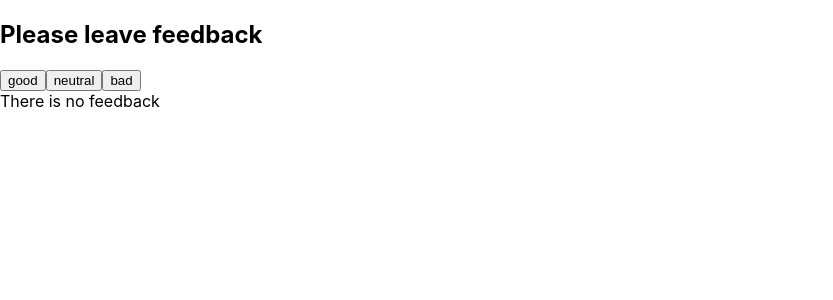
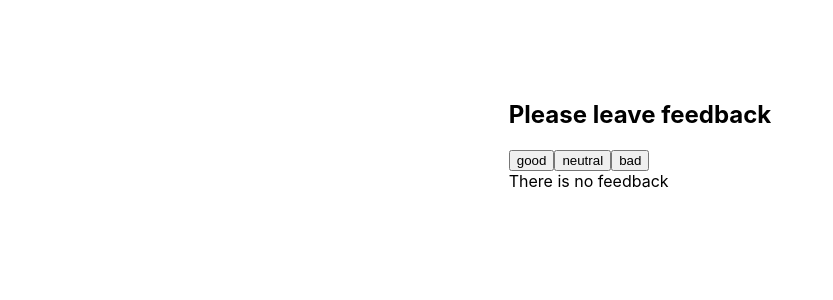
Before and after one commit to barkode/goit-react-hw-02-feedback, a React (Create React App) app: page / in a window 1280 px wide. Shown: the top 300 px of the page, without its empty margins (0-833 px from the left). Built offline with nearby package versions, Linux system fonts and the light colour scheme.

Commit message:
add some styles

```diff
--- a/src/components/app/App.module.css
+++ /dev/null
@@ -1,8 +0,0 @@
-div {
-  height: '100vh';
-  display: 'flex';
-  justify-content: 'center';
-  align-items: 'center';
-  font-size: 40;
-  color: '#010101';
-}
--- a/src/index.css
+++ b/src/index.css
@@ -13,3 +13,19 @@
   font-family: source-code-pro, Menlo, Monaco, Consolas, 'Courier New',
     monospace;
 }
+
+html,
+body {
+  height: 100%;
+  width: 100%;
+  overflow: hidden;
+}
+
+body {
+  min-height: 100vh;
+  display: flex;
+  justify-content: center;
+  margin-top: 80px;
+  /* align-items: center; */
+  /* background: black; */
+}
```
Also changed, not shown: src/components/Controls/FeedbackOptions.module.css (added, +46 -0 lines), src/components/Notification/Notification.module.css (added), src/components/Section/Section.module.css (added), src/components/Statistics/Statistics.module.css (added).
